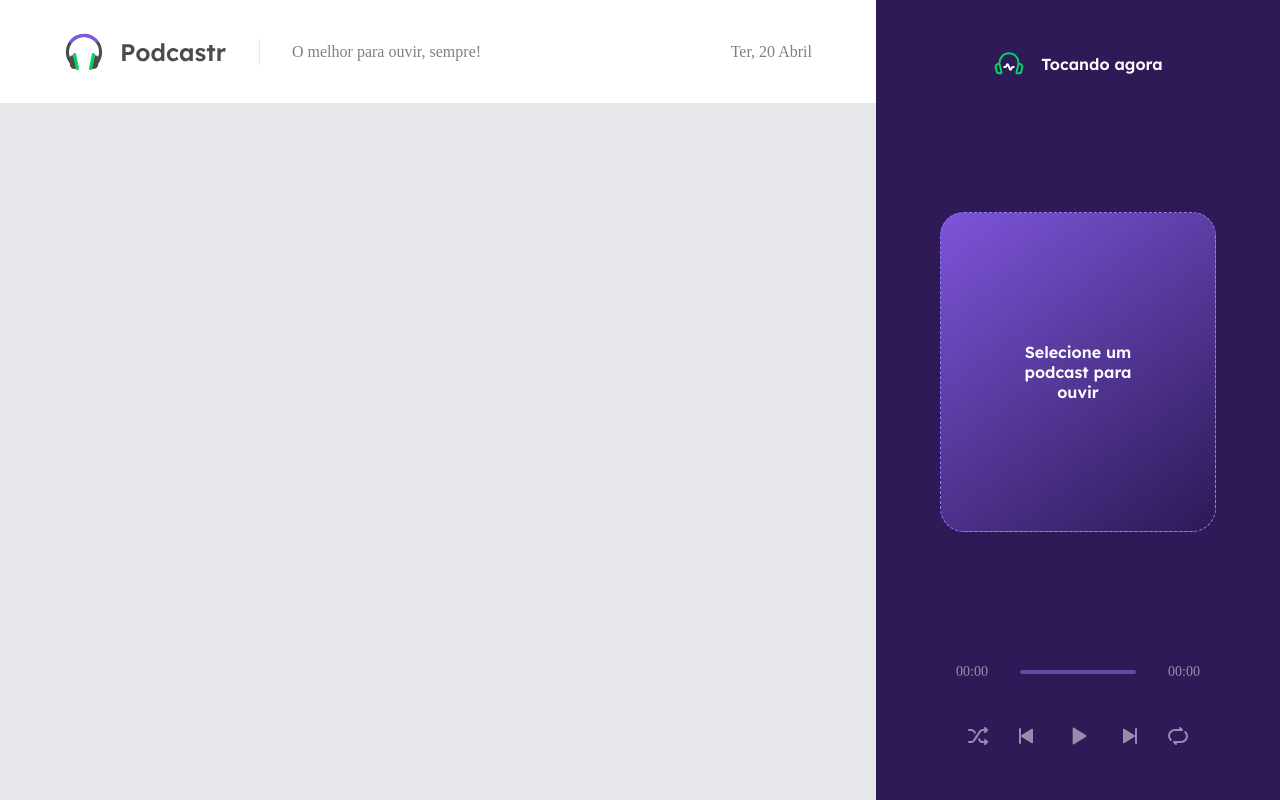
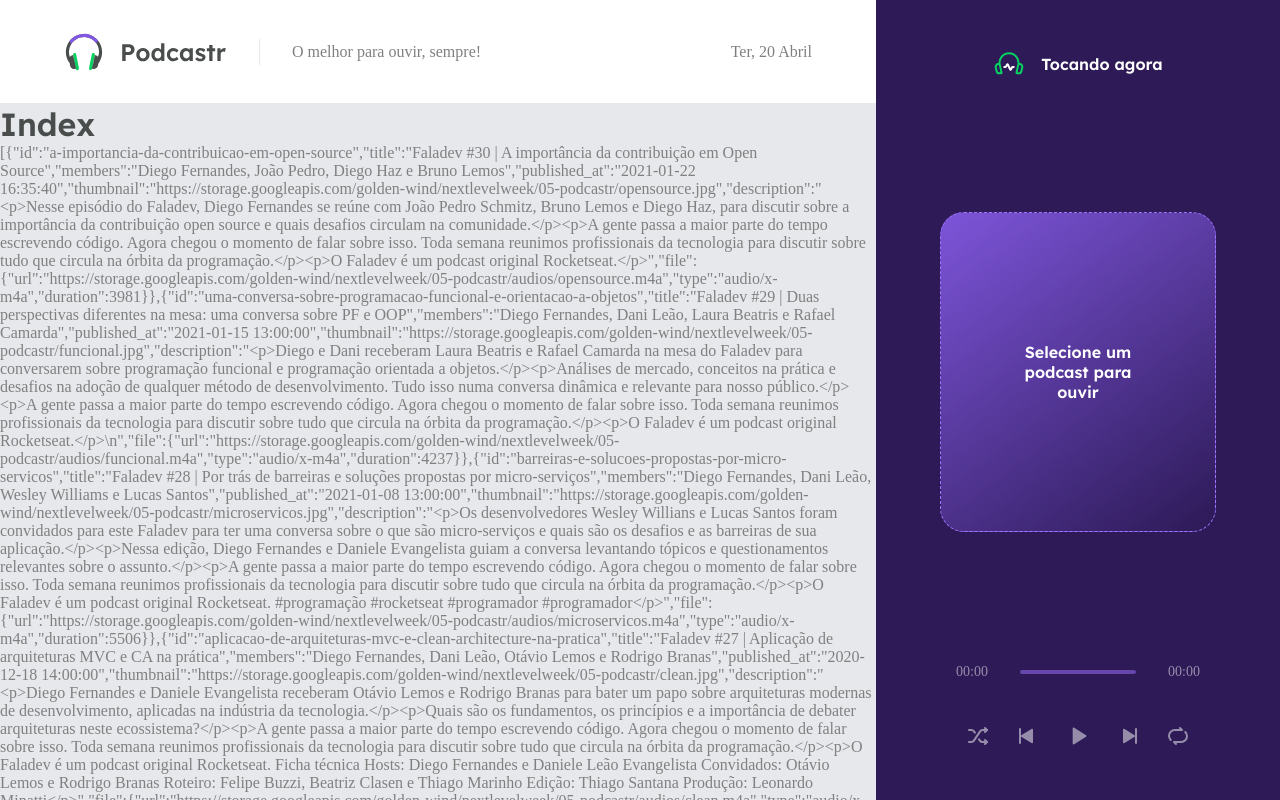
Before and after one commit to kelyAna/podcastr, a Next.js app: page / in a window 1280 px wide. Shown: the top 800 px of the page. Built offline with nearby package versions, Linux system fonts and the light colour scheme; data requests are answered from the project's data file.

Commit message:
Add episodes list

```diff
--- a/src/pages/index.tsx
+++ b/src/pages/index.tsx
@@ -1,7 +1,31 @@
+import { GetStaticProps } from 'next'
 
-export default function Home() {
+type HomeProps = {
+  episodes: Array<{
+    id: String;
+    titulo: String;
+    members: String;
+  }>
+}
+
+export default function Home(props: HomeProps) {
   return (
-   <div></div>
+   <div>
+     <h1>Index</h1>
+     <p>{JSON.stringify(props.episodes)}</p>
+   </div>
   )
 
 }
+export const getStaticProps: GetStaticProps = async () => {
+  const response = await fetch('http://localhost:3333/episodes')
+  const data = await response.json()
+
+
+  return {
+    props: {
+      episodes: data,
+    },
+    revalidate: 60 * 60 * 8,
+  }
+}
```
